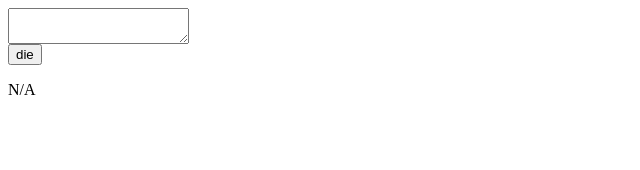
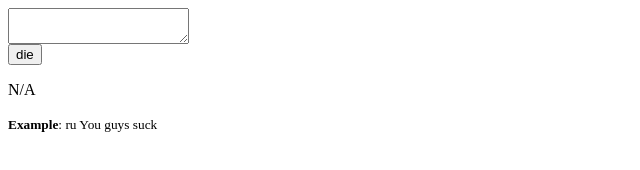
Before and after one commit to uglytranslationpage/uglytranslationpage.github.io, a plain HTML site: page index.html in a window 1280 px wide. Shown: the whole page, without its empty margins (0-640 px from the left). Drawn offline with Linux system fonts and the light colour scheme.

Commit message:
Update index.html

```diff
--- a/index.html
+++ b/index.html
@@ -12,6 +12,7 @@
     <textarea id="hell" style="display: block;"></textarea>
     <button type="submit" id="aintgonnalive">die</button>
     <p id="res">N/A</p>
+    <small><b>Example</b>: ru You guys suck</small>
     <script type="text/javascript" src="trash.js"/></script>
   </body>
 </html>
```
